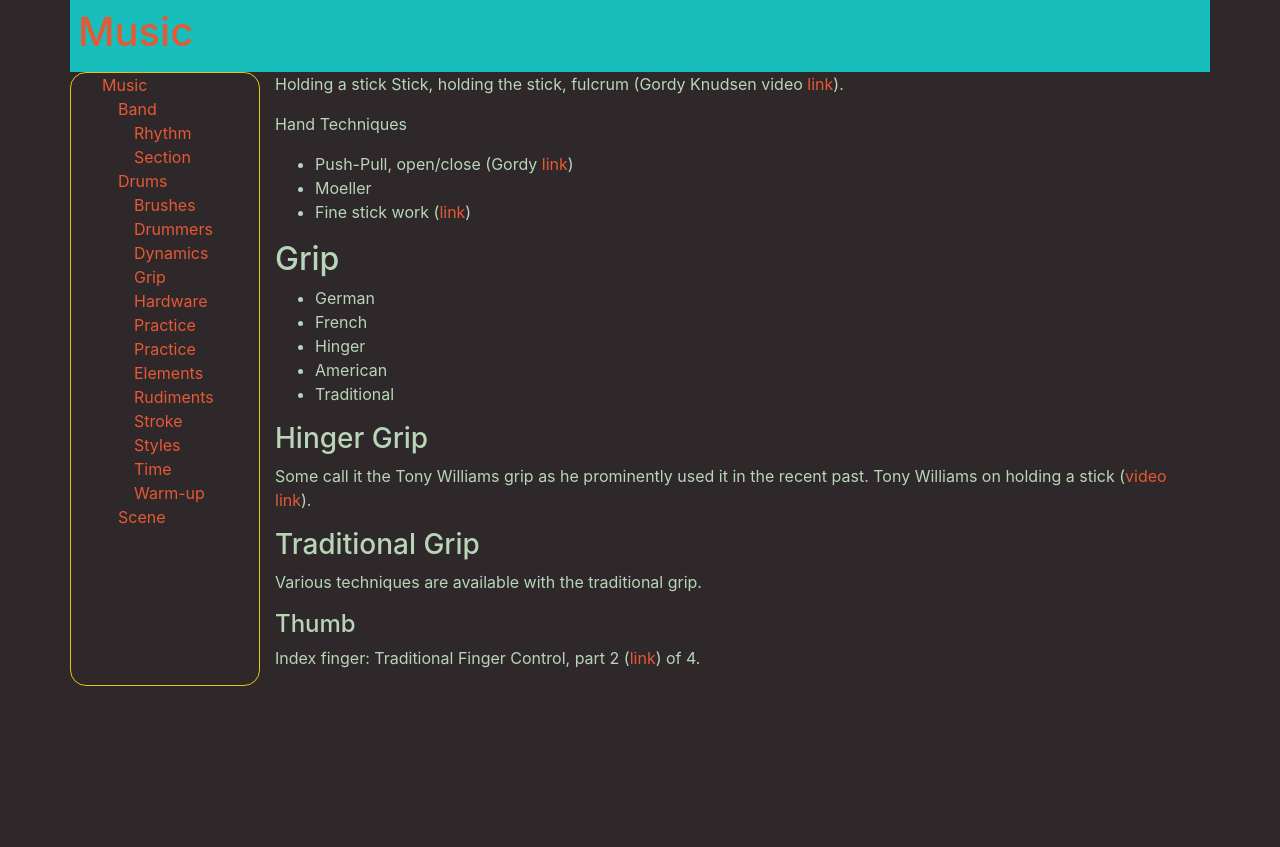
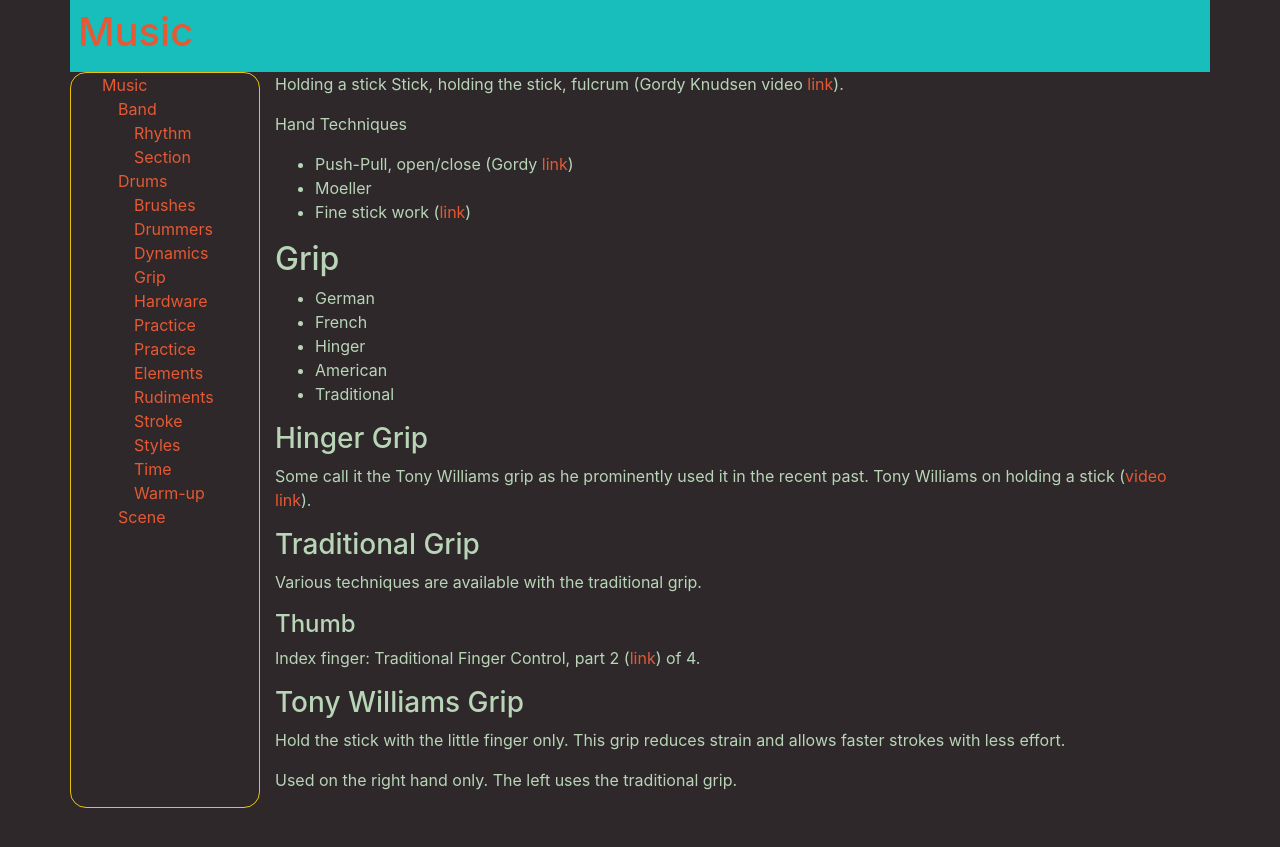
Before and after one commit to MisterY/music-site, a Jekyll site: the page built from drums/grip.md, in a window 1280 px wide. Shown: the top 847 px of the page. Built offline with Jekyll 4.4.1, drawn with Linux system fonts in a browser that asks for light colours; nearby versions of some CDN libraries; our own code applies the rules of GitHub Pages for plain Markdown files.

Commit message:
tony williams grip

```diff
--- a/drums/grip.md
+++ b/drums/grip.md
@@ -30,3 +30,9 @@ Various techniques are available with the traditional grip.
 #### Thumb
 
 Index finger: Traditional Finger Control, part 2 ([link](https://www.youtube.com/watch?v=mzuwohqmQHg)) of 4.
+
+### Tony Williams Grip
+
+Hold the stick with the little finger only. This grip reduces strain and allows faster strokes with less effort.
+
+Used on the right hand only. The left uses the traditional grip.
```
